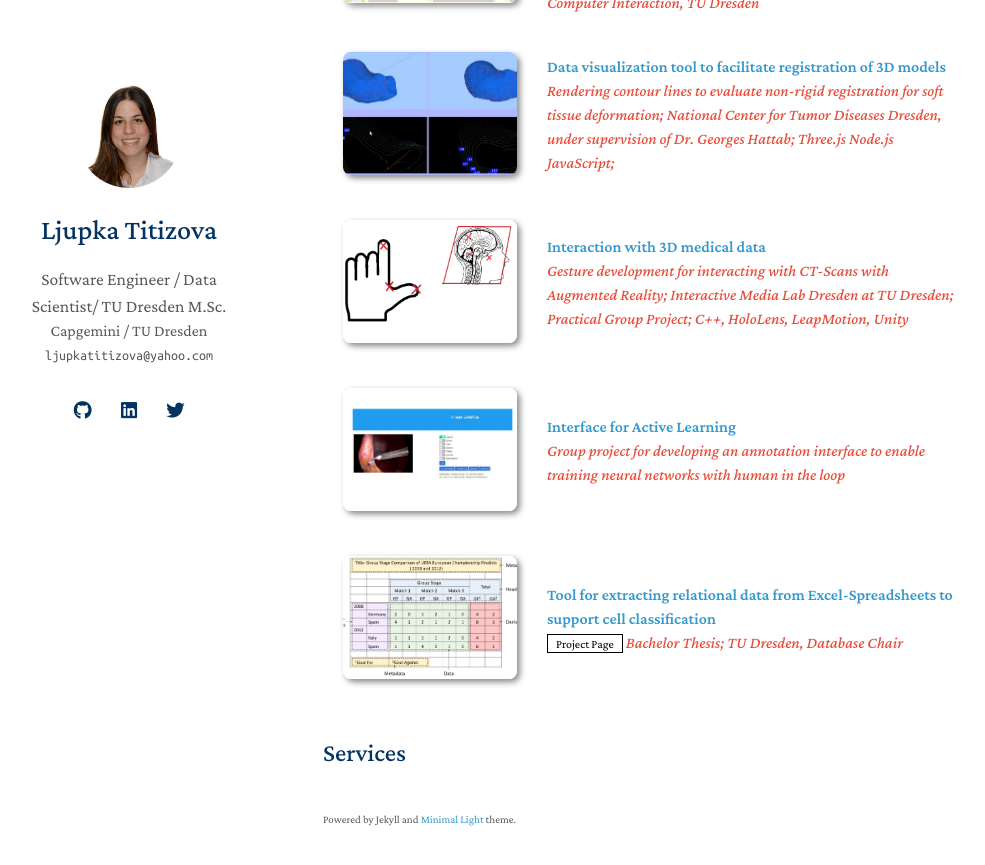
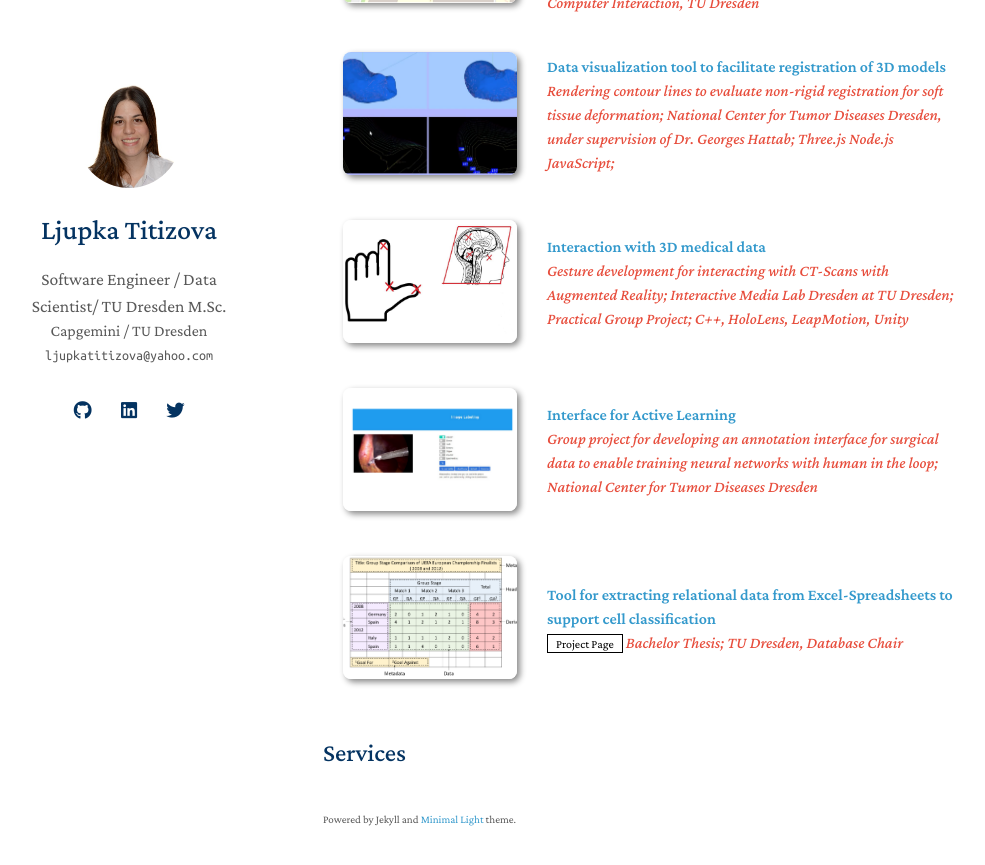
Before and after one commit to Ljupka/Ljupka.github.io, a Jekyll site: the page built from index.md, in a window 1280 px wide and 900 px high, scrolled down 773 px. Shown: the top 865 px of the window, without its empty margins (147-1132 px from the left). Built offline with Jekyll 4.4.1, drawn with Linux system fonts in a browser that asks for light colours; nearby versions of some CDN libraries; a style sheet for code colours, icons or effects is not loaded; our own code applies the rules of GitHub Pages for plain Markdown files.

Commit message:
Update publications.yml

```diff
--- a/_data/publications.yml
+++ b/_data/publications.yml
@@ -25,7 +25,7 @@
 
   - title: Interface for Active Learning
     page:
-    notes: Group project for developing an annotation interface to enable training neural networks with human in the loop
+    notes: Group project for developing an annotation interface for surgical data to enable training neural networks with human in the loop; National Center for Tumor Diseases Dresden
     image: ./assets/img/interface_2.png
 
   - title: Tool for extracting relational data from Excel-Spreadsheets to support cell classification
```
